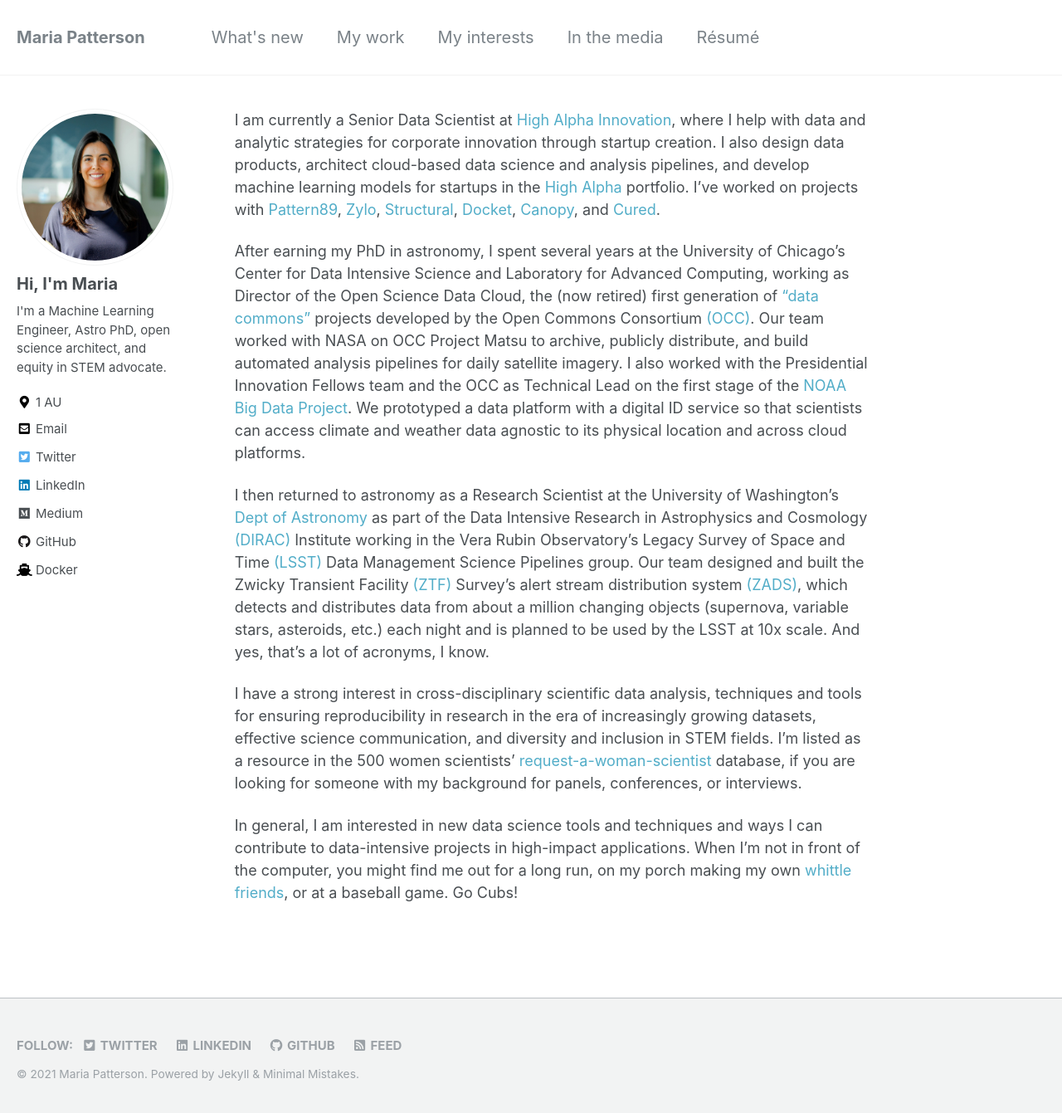
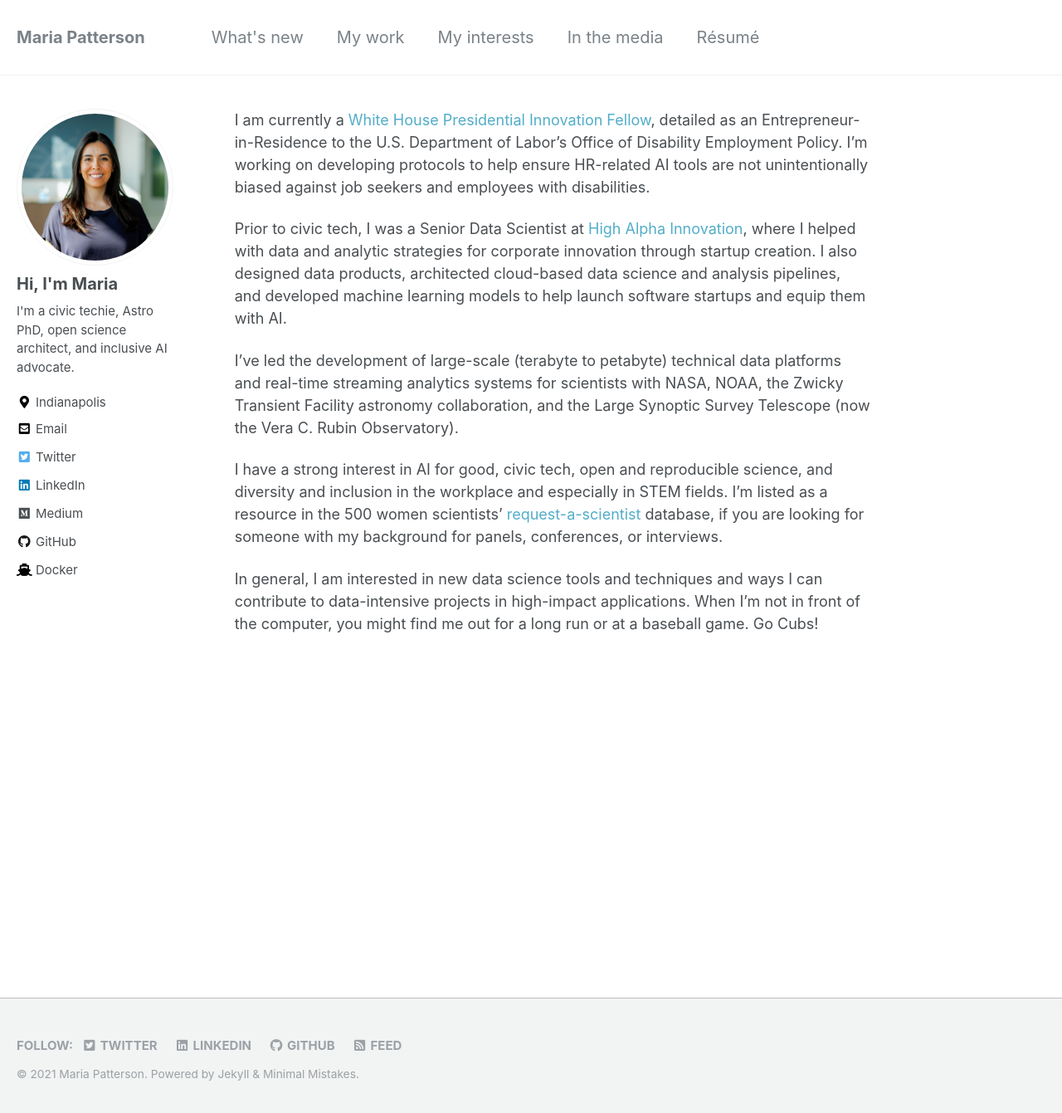
Before and after one commit to mtpatter/mtpatter.github.io, a Jekyll site: the page built from _pages/home.md, in a window 1280 px wide and 1345 px high. Shown: the top 1341 px of the window at 83% size. Built offline with Jekyll 4.4.1, drawn with Linux system fonts in a browser that asks for light colours; nearby versions of some CDN libraries.

Commit message:
Update home and about stuff.

```diff
--- a/_config.yml
+++ b/_config.yml
@@ -10,7 +10,7 @@
 title                    : "Maria Patterson"
 title_separator          : "-"
 name                     : "Maria Patterson"
-description              : "Machine Learning Engineer, Astro PhD, open science architect, and equity in STEM advocate."
+description              : "Civic techie, Astro PhD, open science architect, and inclusive AI advocate."
 url                      : https://mtpatter.github.io
 baseurl                  : # the subpath of your site, e.g. "/blog"
 repository               : mtpatter/mtpatter.github.io
@@ -79,8 +79,8 @@
 author:
   name             : "Hi, I'm Maria"
   avatar           : "/assets/images/bio-photo.jpg"
-  bio              : "I'm a Machine Learning Engineer, Astro PhD, open science architect, and equity in STEM advocate."
-  location         : "1 AU"
+  bio              : "I'm a civic techie, Astro PhD, open science architect, and inclusive AI advocate."
+  location         : "Indianapolis"
   email            : mtpatter@uchicago.edu
   uri              :
   bitbucket        :
--- a/_pages/home.md
+++ b/_pages/home.md
@@ -3,13 +3,13 @@
 layout: single
 ---
 
-I am currently a Senior Data Scientist at [High Alpha Innovation](https://www.highalphainno.com/){:target="_blank"},
-where I help with data and analytic strategies for corporate innovation through startup creation.  I also design data products, architect cloud-based data science and analysis pipelines, and develop machine learning models for startups in the [High Alpha](https://www.highalpha.com/){:target="_blank"} portfolio.  I've worked on projects with [Pattern89](https://www.pattern89.com/){:target="_blank"}, [Zylo](https://zylo.com/){:target="_blank"}, [Structural](https://www.structural.com/){:target="_blank"}, [Docket](https://www.dockethq.com/){:target="_blank"}, [Canopy](https://canopy.io/){:target="_blank"}, and [Cured](https://www.cured.health/){:target="_blank"}.
+I am currently a [White House Presidential Innovation Fellow](http://pif.gov){:target="_blank"}, detailed as an Entrepreneur-in-Residence to the U.S. Department of Labor’s Office of Disability Employment Policy. I'm working on developing protocols to help ensure HR-related AI tools are not unintentionally biased against job seekers and employees with disabilities.
 
-After earning my PhD in astronomy, I spent several years at the University of Chicago's Center for Data Intensive Science and Laboratory for Advanced Computing, working as Director of the Open Science Data Cloud, the (now retired) first generation of ["data commons"](/new-paper-data-commons/) projects developed by the Open Commons Consortium [(OCC)](http://occ-data.org){:target="_blank"}. Our team worked with NASA on OCC Project Matsu to archive, publicly distribute, and build automated analysis pipelines for daily satellite imagery. I also worked with the Presidential Innovation Fellows team and the OCC as Technical Lead on the first stage of the [NOAA Big Data Project](https://www.noaa.gov/big-data-project){:target="_blank"}. We prototyped a data platform with a digital ID service so that scientists can access climate and weather data agnostic to its physical location and across cloud platforms.
+Prior to civic tech, I was a Senior Data Scientist at [High Alpha Innovation](https://www.highalphainno.com/){:target="_blank"},
+where I helped with data and analytic strategies for corporate innovation through startup creation.  I also designed data products, architected cloud-based data science and analysis pipelines, and developed machine learning models to help launch software startups and equip them with AI.
 
-I then returned to astronomy as a Research Scientist at the University of Washington's [Dept of Astronomy](http://depts.washington.edu/astron/){:target="_blank"} as part of the Data Intensive Research in Astrophysics and Cosmology [(DIRAC)](https://dirac.astro.washington.edu){:target="_blank"} Institute working in the Vera Rubin Observatory's Legacy Survey of Space and Time [(LSST)](https://www.lsst.org/about/dm){:target="_blank"} Data Management Science Pipelines group. Our team designed and built the Zwicky Transient Facility [(ZTF)](https://www.ztf.caltech.edu/){:target="_blank"} Survey's alert stream distribution system [(ZADS)](/new-paper-zads/), which detects and distributes data from about a million changing objects (supernova, variable stars, asteroids, etc.) each night and is planned to be used by the LSST at 10x scale. And yes, that's a lot of acronyms, I know.
+I've led the development of large-scale (terabyte to petabyte) technical data platforms and real-time streaming analytics systems for scientists with NASA, NOAA, the Zwicky Transient Facility astronomy collaboration, and the Large Synoptic Survey Telescope (now the Vera C. Rubin Observatory).
 
-I have a strong interest in cross-disciplinary scientific data analysis, techniques and tools for ensuring reproducibility in research in the era of increasingly growing datasets, effective science communication, and diversity and inclusion in STEM fields. I'm listed as a resource in the 500 women scientists' [request-a-woman-scientist](https://request500womenscientists.org/profile/8442){:target="_blank"} database, if you are looking for someone with my background for panels, conferences, or interviews.
+I have a strong interest in AI for good, civic tech, open and reproducible science, and diversity and inclusion in the workplace and especially in STEM fields. I'm listed as a resource in the 500 women scientists' [request-a-scientist](https://gage.500womenscientists.org/profile/8442){:target="_blank"} database, if you are looking for someone with my background for panels, conferences, or interviews.
 
-In general, I am interested in new data science tools and techniques and ways I can contribute to data-intensive projects in high-impact applications. When I'm not in front of the computer, you might find me out for a long run, on my porch making my own [whittle friends](https://whittlefriends.com), or at a baseball game.  Go Cubs!
+In general, I am interested in new data science tools and techniques and ways I can contribute to data-intensive projects in high-impact applications. When I'm not in front of the computer, you might find me out for a long run or at a baseball game.  Go Cubs!
```
